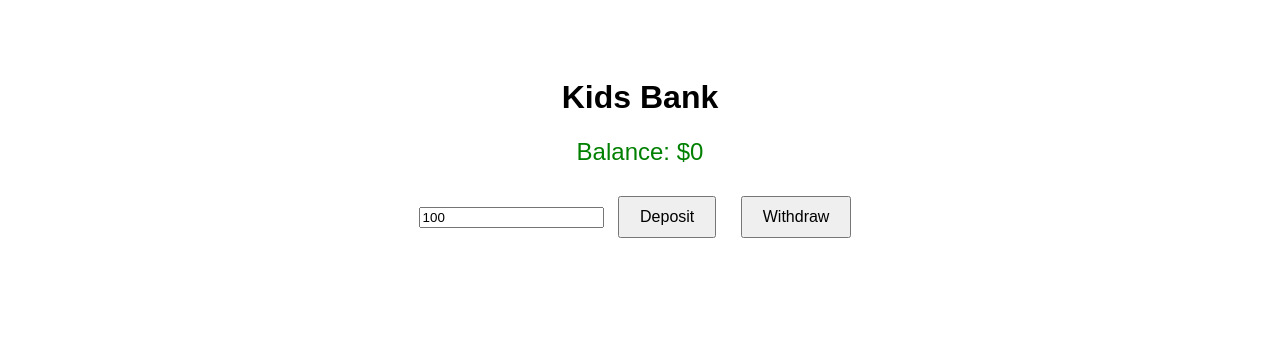
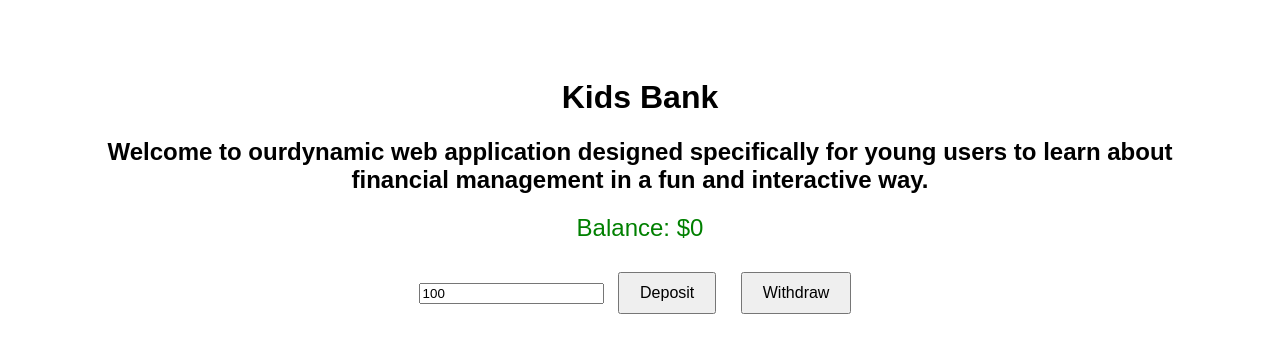
Before and after one commit to majiangqin/Kids-Bank, a Flask app: page / in a window 1280 px wide. Shown: the top 353 px of the page. Run offline with Flask 3, Linux system fonts and the light colour scheme.

Commit message:
add files

```diff
--- a/templates/index.html
+++ b/templates/index.html
@@ -8,6 +8,7 @@
 </head>
 <body>
     <h1>Kids Bank</h1>
+    <h2>Welcome to ourdynamic web application designed specifically for young users to learn about financial management in a fun and interactive way.  </h2>
     <div id="balance" aria-live="polite">Balance: $0</div>
     <input type="number" id="amount" value="100">
     <button onclick="deposit(Number(document.getElementById('amount').value))">Deposit</button>
```
